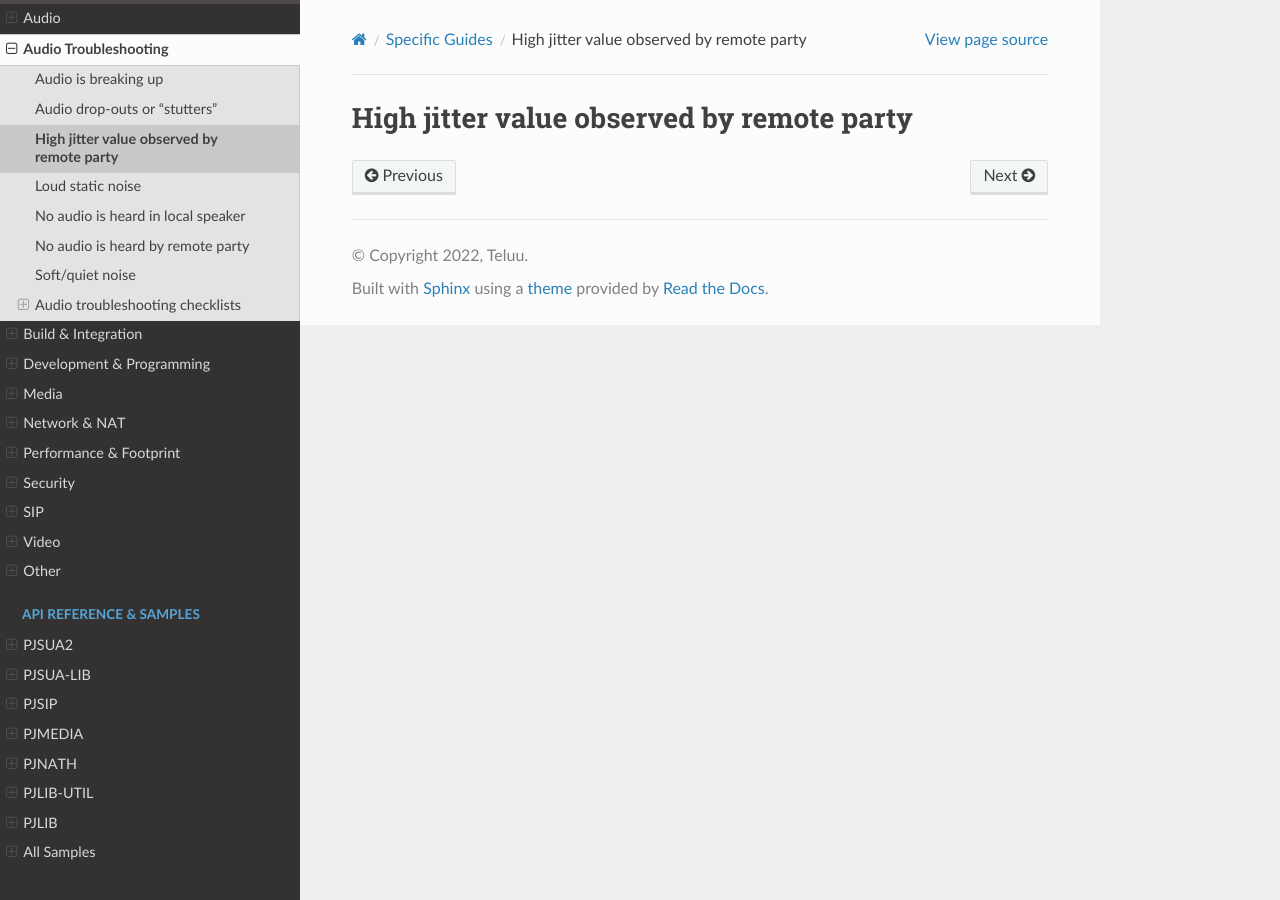
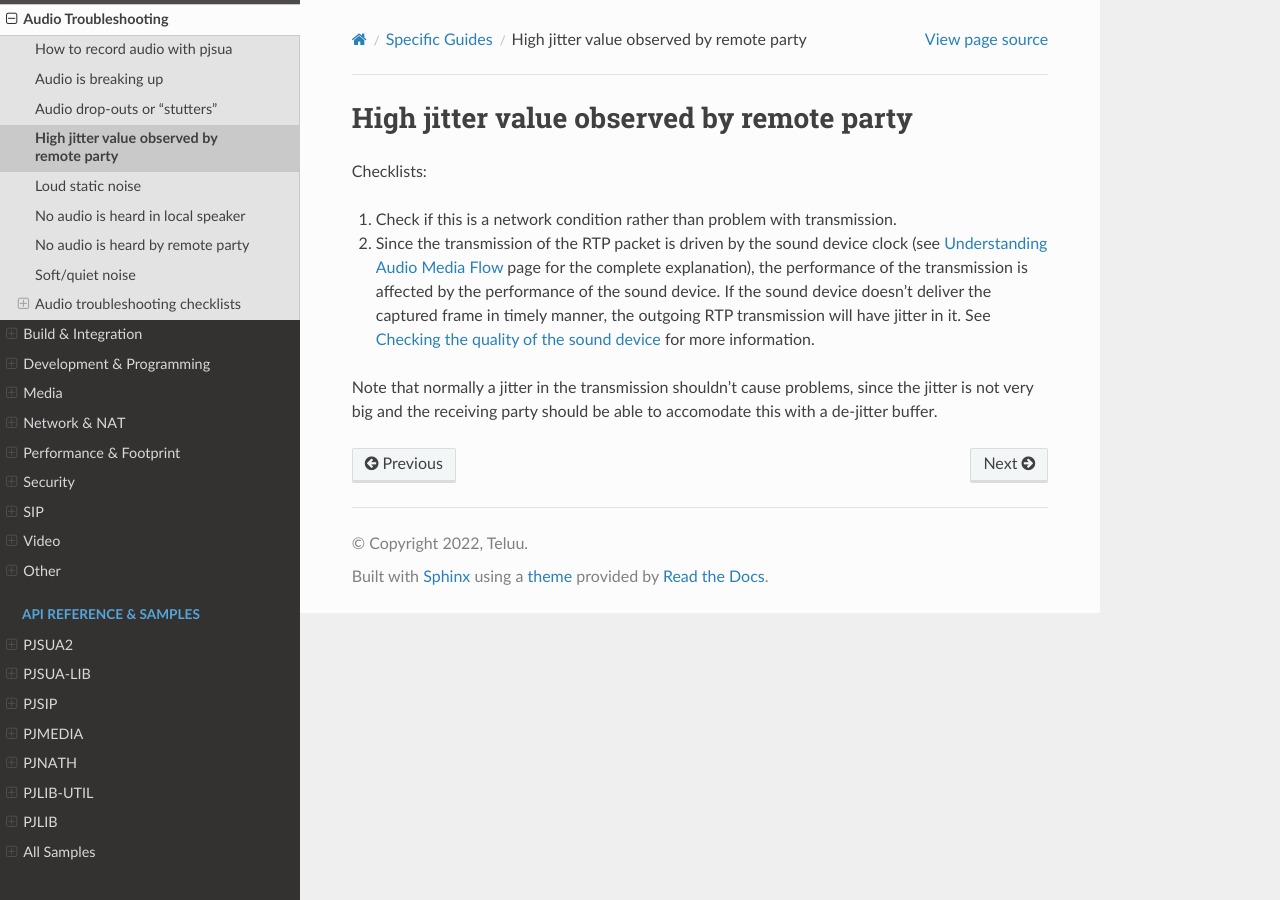
Before and after one commit to pjsip/pjproject_docs, a Sphinx documentation site: the page built from docs/source/specific-guides/audio-troubleshooting/problems/high_tx_jitter.rst, in a window 1280 px wide. Built offline with Sphinx 7.4.7 and the Read the Docs theme 2.0.0, drawn with Linux system fonts in a browser that asks for light colours; the version number could not be read and is left out.

Commit message:
From Trac audio problem, ported high tx jitter, problematic clock rate, and how to record audio. Audio problem is done

```diff
--- a/docs/source/specific-guides/audio-troubleshooting/problems/high_tx_jitter.rst
+++ b/docs/source/specific-guides/audio-troubleshooting/problems/high_tx_jitter.rst
@@ -1,2 +1,17 @@
 High jitter value observed by remote party
 ================================================
+
+Checklists:
+
+#. Check if this is a network condition rather than problem with transmission.
+#. Since the transmission of the RTP packet is driven by the sound device clock
+   (see :any:`/specific-guides/media/audio_flow` page for the complete explanation),
+   the performance of the transmission is affected by the performance of the sound
+   device. If the sound device doesn't deliver the captured frame in timely manner,
+   the outgoing RTP transmission will have jitter in it. See
+   :any:`/specific-guides/audio-troubleshooting/checks/dev_quality`
+   for more information.
+
+Note that normally a jitter in the transmission shouldn't cause problems, since
+the jitter is not very big and the receiving party should be able to accomodate this
+with a de-jitter buffer.
--- a/docs/source/specific-guides/index.rst
+++ b/docs/source/specific-guides/index.rst
@@ -25,6 +25,7 @@ Audio Troubleshooting
    :maxdepth: 1
    :glob:
 
+   audio-troubleshooting/problems/how_to_record
    audio-troubleshooting/problems/*
    audio-troubleshooting/checklist
 
--- a/docs/source/specific-guides/sip/pjsip_guide.rst
+++ /dev/null
@@ -1,4 +0,0 @@
-PJSIP Guide
-================
-
-See :any:`API Reference -> PJSIP Guide </api/pjsip/guide>`
```
Also changed, not shown: other parts of docs/source/specific-guides/index.rst (+3 -0 lines), docs/source/specific-guides/audio-troubleshooting/checks/problematic_clock_rate.rst (added, +7 -0 lines), docs/source/specific-guides/audio-troubleshooting/problems/how_to_record.rst (added, +83 -0 lines), docs/source/specific-guides/audio-troubleshooting/problems/loud_noise.rst (+2 -5 lines), docs/source/specific-guides/audio-troubleshooting/problems/soft_noise.rst (+2 -5 lines).
